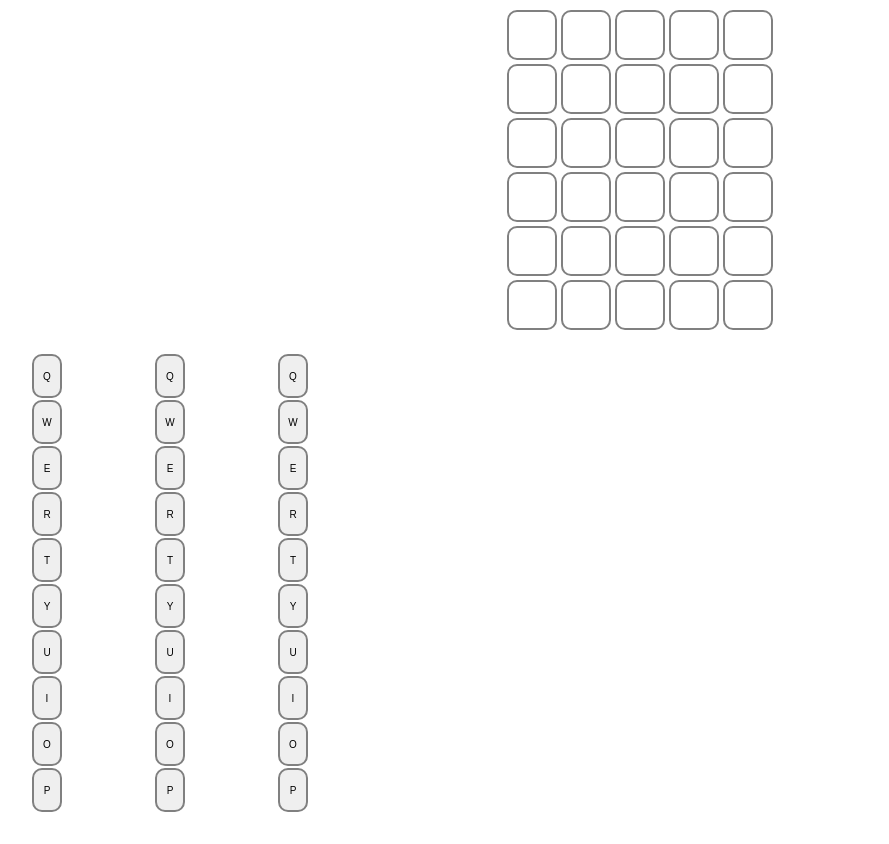
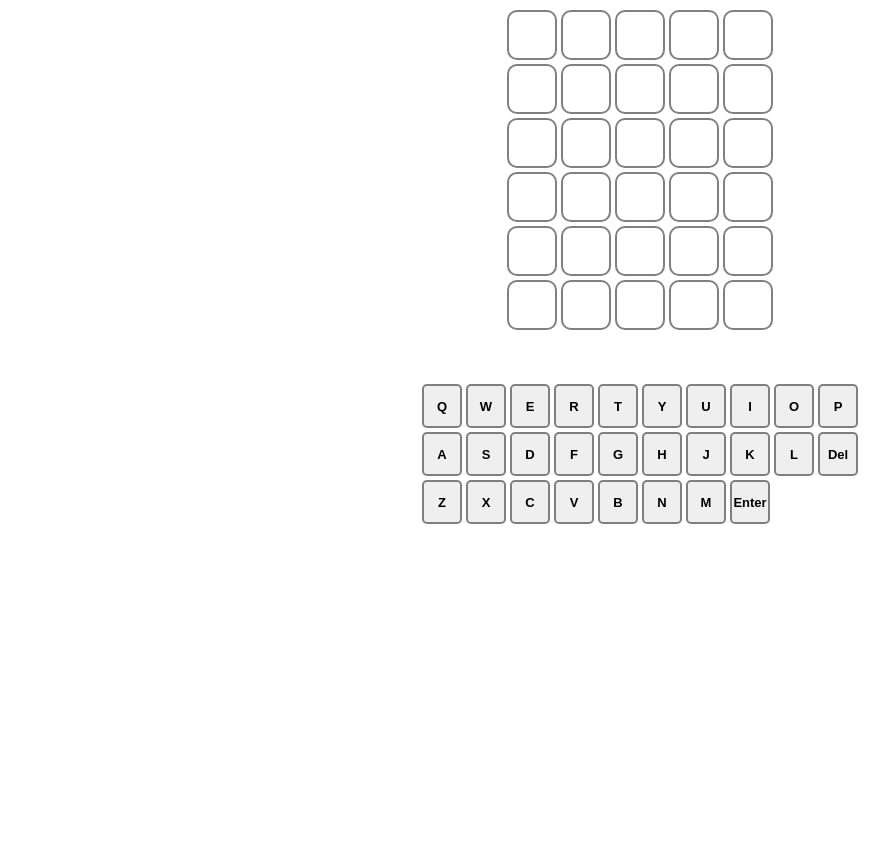
Before and after one commit to SA-0601/Wordle-game, a plain HTML site: page index.html in a window 1280 px wide. Shown: the part 90-934 px from the top of the page, without its empty margins (0-889 px from the left). After the commit the page ends 800 px from the top, so only its background shows below. Drawn offline with Linux system fonts and the light colour scheme.

Commit message:
day2starting commit

```diff
--- a/index.js
+++ b/index.js
@@ -5,6 +5,21 @@ document.addEventListener("DOMContentLoaded",function(){
 
     createGameBoard();
     createKeyBoard();
+    const key = document.querySelectorAll('button');
+    // const square = document.querySelector('.square');
+    key.forEach(element => {
+        element.addEventListener('click',function(e){
+
+            let letter = e.target;
+            console.log(letter.textContent);
+            let square = document.querySelector('.squaresRow');
+            console.log(square);
+            square.firstChild.textContent = letter.textContent;
+
+        })
+
+    });
+
 })
 
 
@@ -19,6 +34,7 @@ function createGameBoard(){
         for(j=0;j<5;j++){
             const square = document.createElement('div');
             square.classList.add('square');
+
             row.appendChild(square);
         }
         gameboard.appendChild(row);
@@ -27,21 +43,13 @@ function createGameBoard(){
 }
 
 function createKeyBoard(){
+    const keyboard = document.getElementById('keyboard');
+    let keyboardArray = ['q','w','e','r','t','y','u','i','o','p','a','s','d','f','g','h','j','k','l','del','z','x','c','v','b','n','m','enter'];
 
-    const keyboard = document.getElementById('keyboard');
-    let keyboardArray = ['q','w','e','r','t','y','u','i','o','p'];
-    console.log(keyboardArray.length);
-    for (let i=0;i<3;i++){
-        const keyboardRow = document.createElement('div');
-        keyboardRow.classList.add('keyboardRow');
-        for (let j=0;j<keyboardArray.length;j++){
+        for (i=0;i<keyboardArray.length;i++){
             const key = document.createElement('button');
             key.classList.add('key');
-            key.textContent = keyboardArray[j];
-            keyboardRow.appendChild(key);
+            key.textContent = keyboardArray[i];
+            keyboard.appendChild(key);
         }
-        keyboard.appendChild(keyboardRow);
-
     }
-
-}
--- a/style.css
+++ b/style.css
@@ -43,19 +43,18 @@ body{
     display: grid;
     grid-template-columns: repeat(10,1fr);
     align-items: center;
-    gap: 10px;
-    margin: 20px 0;
-
-
+    justify-content: center;
+    margin: 50px 500px;
 }
 
 .key{
-    width:30px;
-    height:30px;
+    width:40px;
+    height:20px;
     border: 2px solid gray;
-    border-radius: 10px;
+    border-radius: 5px;
     margin: 2px;
-    font-size: 10px;
+    font-size: 13px;
+    font-weight: bold;
     padding:20px 5px 20px 5px;
     display: flex;
     justify-content: center;
```
